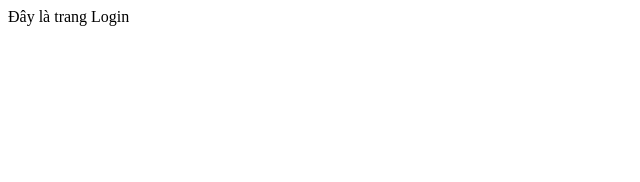
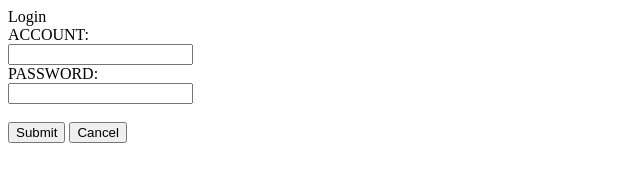
Before and after one commit to LTHAMHAP/FunixCC1, a plain HTML site: page Login.html in a window 1280 px wide. Shown: the whole page, without its empty margins (0-640 px from the left). Drawn offline with Linux system fonts and the light colour scheme.

Commit message:
Add files via upload

```diff
--- a/Login.html
+++ b/Login.html
@@ -9,10 +9,18 @@
 <html lang="ja">
     <head>
       <meta charset="utf-8">
-      <title>Project1</title>
+      <title>Login</title>
 
     </head>
     <body>
-      <p>Đây là trang Login</p>
+      Login
+      <form action="#">
+        ACCOUNT:<br>
+        <input type="text" name="firstname" value=""><br>
+        PASSWORD:<br>
+        <input type="text" name="lastname" value=""><br><br>
+        <input type="submit" value="Submit">
+        <input type="submit" value="Cancel">
+      </form>
     </body>
 </html>
```
